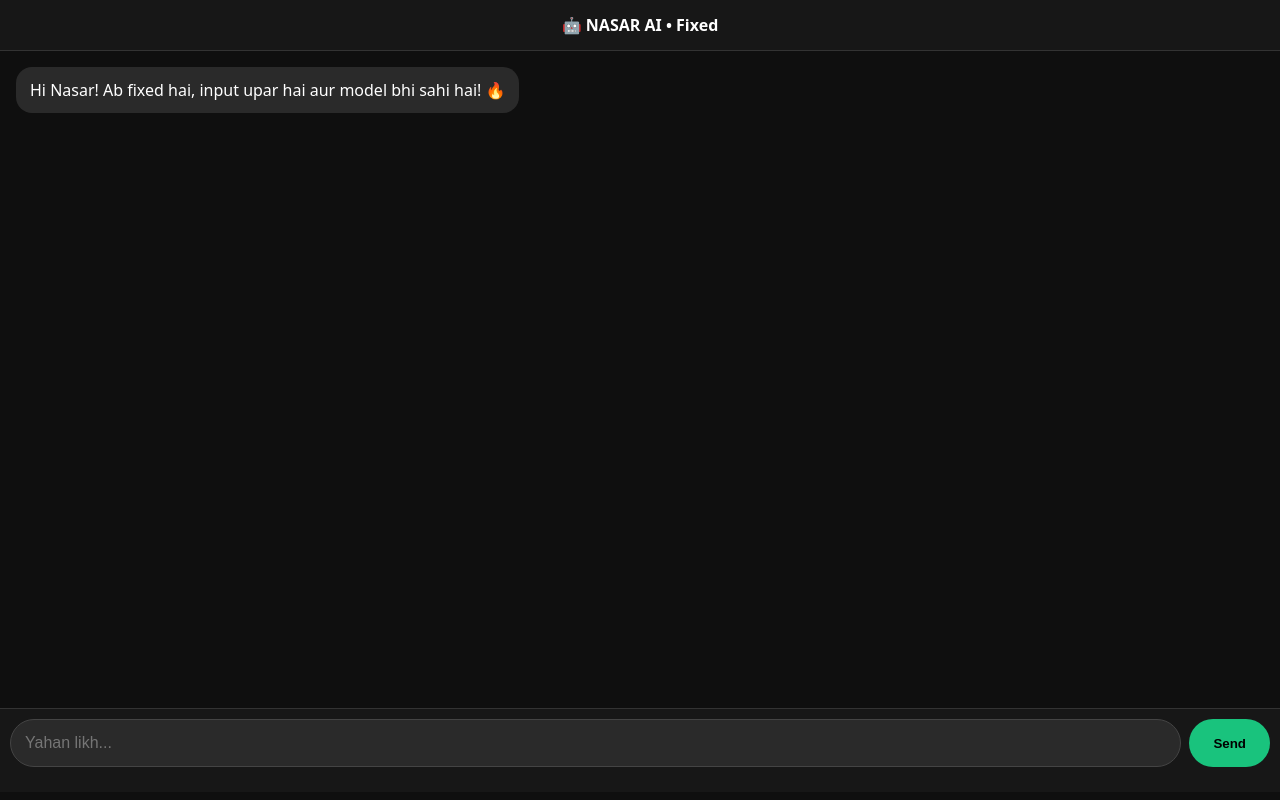
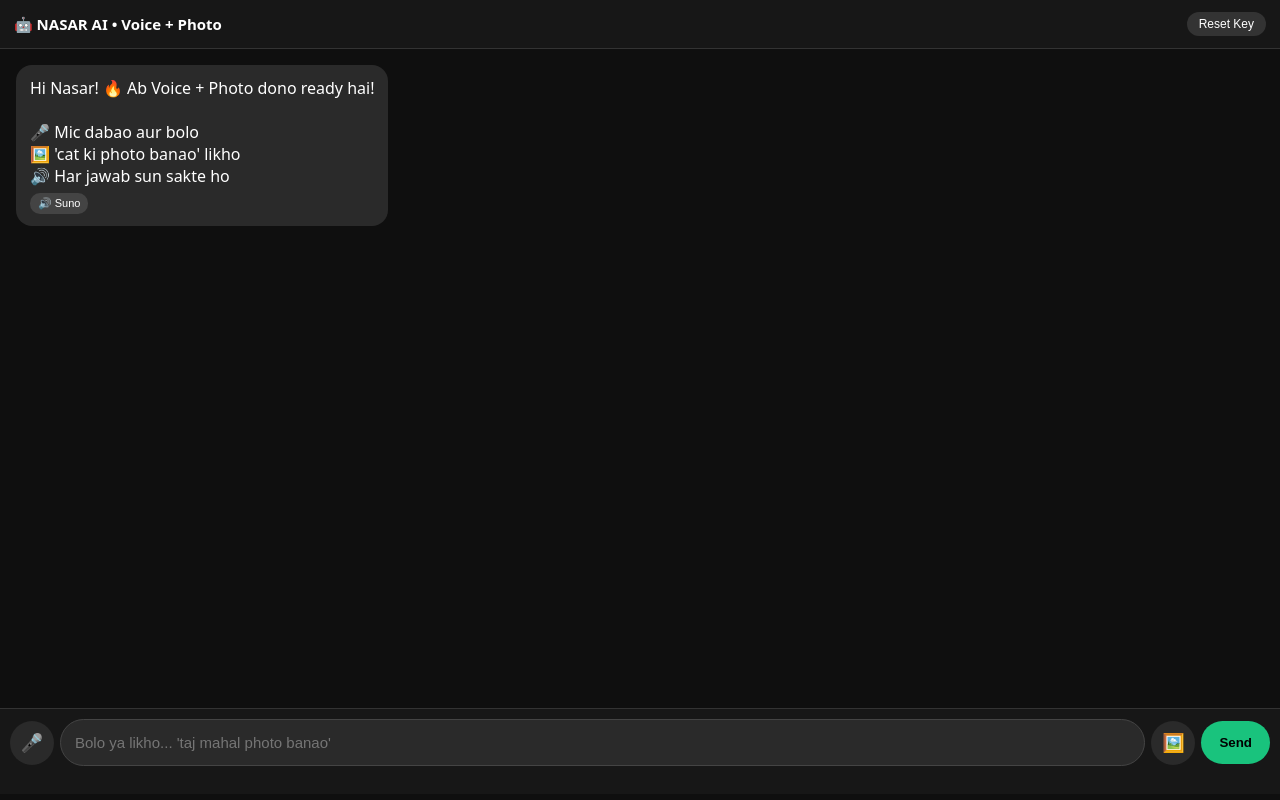
Before and after one commit to nasarkhan75275-debug/Nasar-ai-2.0, a plain HTML site: page index.html in a window 1280 px wide. Drawn offline with Linux system fonts and the light colour scheme.

Commit message:
Enhance NASAR AI with voice and photo features

```diff
--- a/index.html
+++ b/index.html
@@ -3,69 +3,109 @@
 <head>
 <meta charset="UTF-8">
 <meta name="viewport" content="width=device-width, initial-scale=1, viewport-fit=cover">
-<title>NASAR AI</title>
+<title>NASAR AI - Voice + Photo</title>
 <style>
 *{box-sizing:border-box}
 body{margin:0;font-family:system-ui;background:#0f0f0f;color:#fff;display:flex;flex-direction:column;height:100dvh}
-#top{padding:14px;text-align:center;background:#171717;border-bottom:1px solid #333;font-weight:800}
-#chat{flex:1;overflow-y:auto;padding:16px;padding-bottom:20px;display:flex;flex-direction:column;gap:12px}
-.bubble{max-width:85%;padding:12px 14px;border-radius:16px;white-space:pre-wrap}
+#top{padding:12px 14px;background:#171717;border-bottom:1px solid #333;font-weight:800;display:flex;justify-content:space-between;align-items:center}
+#top span{font-size:15px}
+#top button{padding:5px 12px;border-radius:20px;border:none;background:#333;color:#fff;font-size:12px}
+#chat{flex:1;overflow-y:auto;padding:16px;display:flex;flex-direction:column;gap:12px}
+.bubble{max-width:85%;padding:12px 14px;border-radius:16px;white-space:pre-wrap;position:relative}
 .me{background:#19c37d;color:#000;align-self:flex-end}
 .bot{background:#2a2a2a;align-self:flex-start}
-#bar{
-  padding:10px;
-  padding-bottom: calc(10px + env(safe-area-inset-bottom) + 15px);
-  margin-bottom: 8px;
-  display:flex;
-  gap:8px;
-  background:#171717;
-  border-top:1px solid #333;
-  position:sticky;
-  bottom:0;
-}
-#bar input{flex:1;padding:14px;border-radius:25px;border:1px solid #444;background:#2a2a2a;color:#fff;outline:none;font-size:16px}
-#bar button{padding:14px 24px;border-radius:25px;border:none;background:#19c37d;color:#000;font-weight:900}
+.bot img{max-width:100%;border-radius:12px;margin-top:8px;border:1px solid #444}
+.speakBtn{font-size:11px;background:#444;color:#fff;border:none;border-radius:10px;padding:4px 8px;margin-top:6px;cursor:pointer}
+#bar{padding:10px;padding-bottom:calc(10px + env(safe-area-inset-bottom) + 18px);margin-bottom:6px;display:flex;gap:6px;background:#171717;border-top:1px solid #333;position:sticky;bottom:0;align-items:center}
+#bar input{flex:1;padding:14px;border-radius:25px;border:1px solid #444;background:#2a2a2a;color:#fff;outline:none;font-size:15px}
+.iconBtn{width:44px;height:44px;border-radius:50%;border:none;background:#2a2a2a;color:#fff;font-size:18px}
+#sendBtn{padding:14px 18px;border-radius:25px;border:none;background:#19c37d;color:#000;font-weight:900}
+.micActive{background:#ff3b30 !important;color:#fff !important;animation:pulse 1s infinite}
+@keyframes pulse{0%{transform:scale(1)}50%{transform:scale(1.1)}100%{transform:scale(1)}}
 </style>
 </head>
 <body>
-<div id="top">🤖 NASAR AI • Fixed</div>
+<div id="top"><span>🤖 NASAR AI • Voice + Photo</span><button onclick="resetKey()">Reset Key</button></div>
 <div id="chat"></div>
 <div id="bar">
-<input id="msg" placeholder="Yahan likh...">
-<button id="sendBtn" type="button">Send</button>
+<button class="iconBtn" id="micBtn">🎤</button>
+<input id="msg" placeholder="Bolo ya likho... 'taj mahal photo banao'">
+<button class="iconBtn" id="imgBtn">🖼️</button>
+<button id="sendBtn">Send</button>
 </div>
 <script>
-// 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 - gsk_ se start hogi
-const GROQ_API_KEY = "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";
+function getKey(){let k=localStorage.getItem("groq_key");if(!k){k=prompt("Groq Key dalo (gsk_...) :");if(k){localStorage.setItem("groq_key",k.trim());return k.trim()}}return k}
+function resetKey(){localStorage.removeItem("groq_key");location.reload()}
 
-const chatBox=document.getElementById('chat');
-const msgInput=document.getElementById('msg');
-const sendBtn=document.getElementById('sendBtn');
-function addMsg(t,c){let d=document.createElement('div');d.className='bubble '+c;d.innerText=t;chatBox.appendChild(d);chatBox.scrollTop=chatBox.scrollHeight;return d;}
+const chatBox=document.getElementById('chat'),msgInput=document.getElementById('msg'),sendBtn=document.getElementById('sendBtn'),micBtn=document.getElementById('micBtn'),imgBtn=document.getElementById('imgBtn');
+
+function addMsg(t,c,isImg){let d=document.createElement('div');d.className='bubble '+c;
+if(isImg){d.innerHTML=t}else{d.innerText=t}
+if(c==='bot'){let s=document.createElement('button');s.className='speakBtn';s.innerText='🔊 Suno';s.onclick=()=>speak(t);d.appendChild(document.createElement('br'));d.appendChild(s);}
+chatBox.appendChild(d);chatBox.scrollTop=chatBox.scrollHeight;return d;}
+
+function speak(text){let clean=text.replace(/<[^>]*>/g,''); let u=new SpeechSynthesisUtterance(clean); u.lang='hi-IN'; u.rate=1; speechSynthesis.speak(u);}
+
+// VOICE INPUT
+let rec;
+if('webkitSpeechRecognition' in window || 'SpeechRecognition' in window){
+  const SR=window.SpeechRecognition||window.webkitSpeechRecognition;
+  rec=new SR(); rec.lang='hi-IN'; rec.interimResults=false;
+  rec.onstart=()=>micBtn.classList.add('micActive');
+  rec.onend=()=>micBtn.classList.remove('micActive');
+  rec.onresult=(e)=>{msgInput.value=e.results[0][0].transcript; sendMessage();}
+}
+micBtn.onclick=()=>{if(!rec) return alert("Voice is phone me support nahi hai"); rec.start();}
+
+// PHOTO GENERATE - Free Pollinations API
+function genImage(prompt){
+  let url=`https://image.pollinations.ai/prompt/${encodeURIComponent(prompt)}?width=512&height=512&nologo=true&model=flux&seed=${Math.floor(Math.random()*1000)}`;
+  let html=`🖼️ Prompt: ${prompt}<br><img src="${url}" onload="chatBox.scrollTop=chatBox.scrollHeight" onerror="this.outerHTML='Image load fail, dobara try karo'">`;
+  addMsg(html,'bot',true);
+}
+
+imgBtn.onclick=()=>{
+  let p=prompt("Kaisi photo banani hai? Ex: cute cat in Patna");
+  if(p) genImage(p);
+}
+
 async function sendMessage(){
  let q=msgInput.value.trim(); if(!q) return;
+ let key=getKey(); if(!key) return;
  addMsg(q,'me'); msgInput.value='';
+
+ // Agar photo banana hai toh
+ let low=q.toLowerCase();
+ if(low.includes("photo banao") || low.includes("image banao") || low.includes("tasveer banao") || low.startsWith("/image") || low.startsWith("/photo")){
+   let prompt=q.replace(/photo banao|image banao|tasveer banao|\/image|\/photo/gi,'').trim() || q;
+   genImage(prompt);
+   return;
+ }
+
  let bot=addMsg('Soch raha hu...','bot');
  try{
   let res=await fetch("https://api.groq.com/openai/v1/chat/completions",{
    method:"POST",
-   headers:{"Content-Type":"application/json","Authorization":"Bearer "+GROQ_API_KEY},
+   headers:{"Content-Type":"application/json","Authorization":"Bearer "+key},
    body:JSON.stringify({
-     model:"llama-3.1-8b-instant",
+     model:"openai/gpt-oss-20b",
      messages:[
-       {role:"system",content:"You are NASAR AI made by Nasar Khan from Patna, Bihar. Answer in Hinglish."},
+       {role:"system",content:"You are NASAR AI made by Nasar Khan from Patna, Bihar. You can talk Hinglish. If user asks for photo, say you can generate. Be friendly, premium."},
        {role:"user",content:q}
      ]
    })
   });
   let j=await res.json();
-  if(j.error) bot.innerText="Error: "+j.error.message+" (Key check karo)";
-  else bot.innerText=j.choices[0].message.content;
+  bot.innerHTML=""; // clear
+  if(j.error) bot.innerText="Error: "+j.error.message;
+  else {bot.innerText=j.choices[0].message.content;
+        let s=document.createElement('button');s.className='speakBtn';s.innerText='🔊 Suno';s.onclick=()=>speak(j.choices[0].message.content);bot.appendChild(document.createElement('br'));bot.appendChild(s);
+  }
  }catch(e){bot.innerText="Network Error: "+e.message}
 }
 sendBtn.onclick=sendMessage;
 msgInput.addEventListener('keydown',e=>{if(e.key==='Enter')sendMessage()});
-addMsg("Hi Nasar! Ab fixed hai, input upar hai aur model bhi sahi hai! 🔥","bot");
+addMsg("Hi Nasar! 🔥 Ab Voice + Photo dono ready hai!\n\n🎤 Mic dabao aur bolo\n🖼️ 'cat ki photo banao' likho\n🔊 Har jawab sun sakte ho","bot");
 </script>
 </body>
 </html>
```
